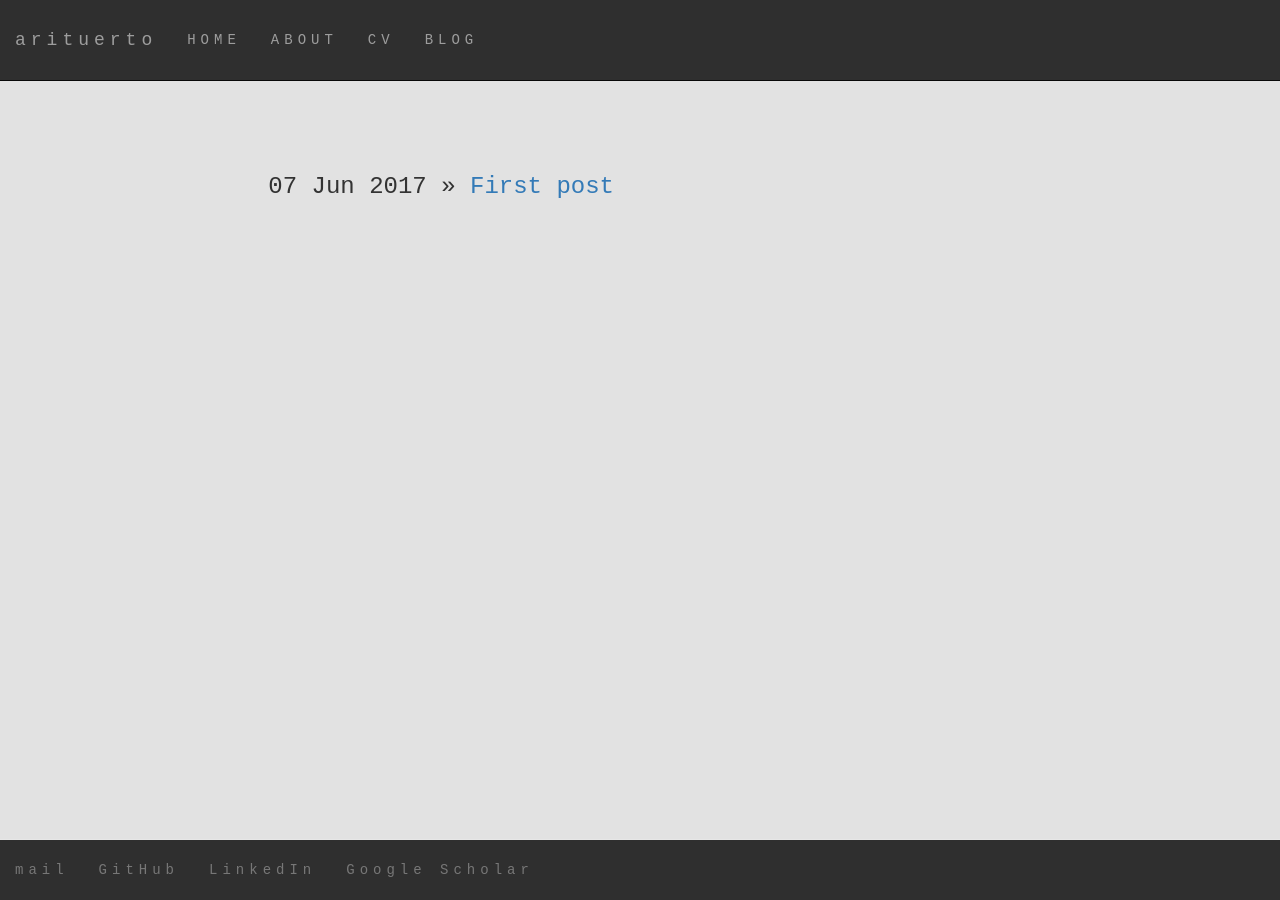
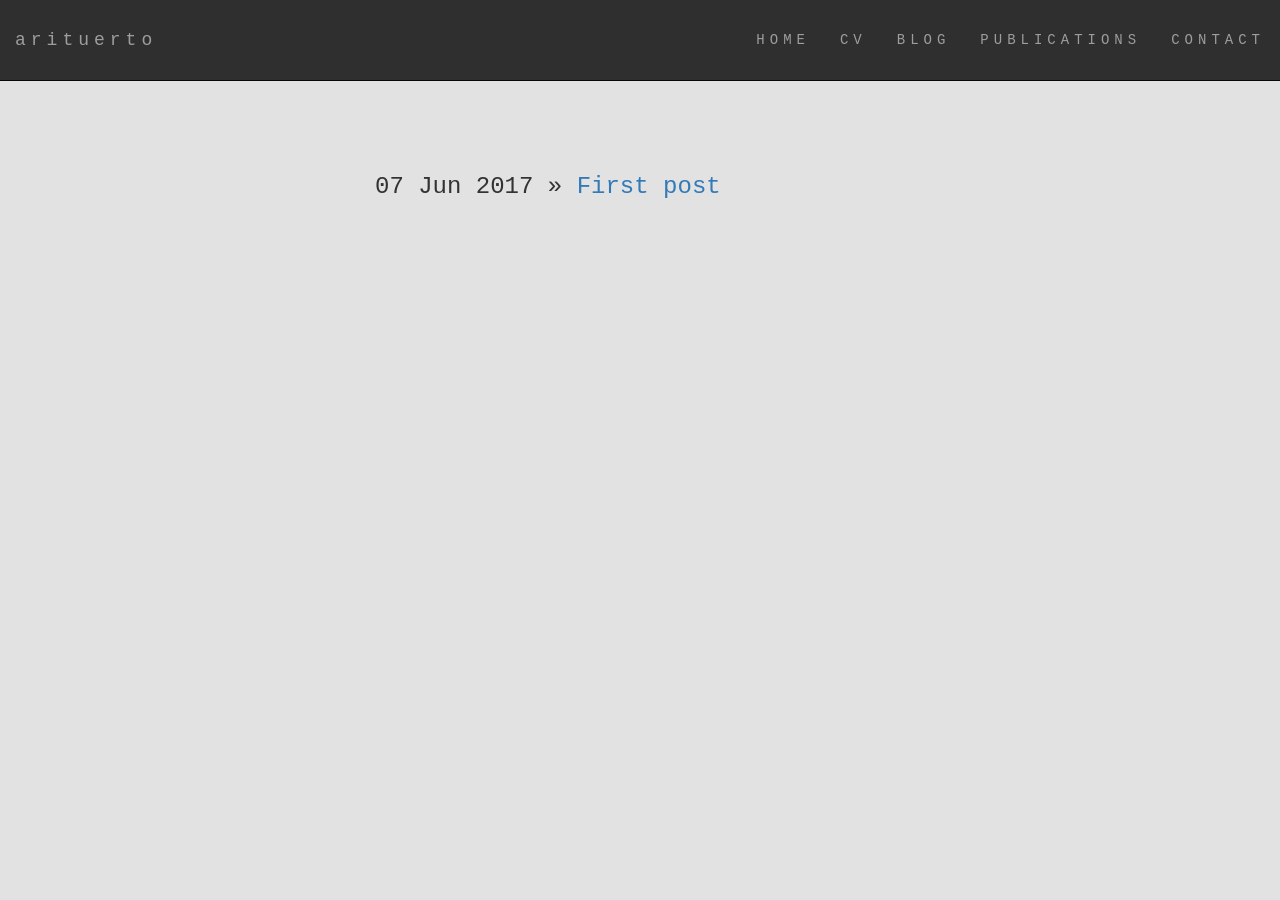
Before and after one commit to arituerto/arituerto.github.io, a Jekyll site: the page built from blog.html, in a window 1280 px wide. Built offline with Jekyll 4.4.1, drawn with Linux system fonts in a browser that asks for light colours; nearby versions of some CDN libraries.

Commit message:
about removed and contact added

```diff
--- a/_config.yml
+++ b/_config.yml
@@ -1,2 +1,5 @@
 name: Alejandro Rituerto Sin
 markdown: kramdown
+
+collections:
+  - publications
--- a/_layouts/default.html
+++ b/_layouts/default.html
@@ -53,11 +53,12 @@
 			      <a class="navbar-brand" href="/">arituerto</a>
 			    </div>
 			    <div class="collapse navbar-collapse" id="myNavbar">
-			      <ul class="nav navbar-nav">
+			      <ul class="nav navbar-nav navbar-right">
 		        	<li><a href="/">HOME</a></li>
-			        <li><a href="/about">ABOUT</a></li>
 		        	<li><a href="/cv">CV</a></li>
 		        	<li><a href="/blog">BLOG</a></li>
+		        	<li><a href="/publications">PUBLICATIONS</a></li>
+		        	<li><a href="/contact">CONTACT</a></li>
 						</ul>
 			    </div>
 			  </div>
@@ -65,23 +66,13 @@
 
 			<div class="container-fluid" style="padding-top: 150px; padding-bottom: 150px">
 				<div class="row">
-					<div class="col-sm-2"></div>
-					<div class="col-sm-8">
+					<div class="col-sm-3"></div>
+					<div class="col-sm-6">
 					{{ content }}
 					</div>
-					<div class="col-sm-2"></div>
+					<div class="col-sm-3"></div>
 				</div>
 			</div>
 
-			<footer class="navbar navbar-default bg-header-footer  navbar-fixed-bottom">
-	    		<ul class="nav navbar-nav">
-	        	<li><a href="mailto:aleritu@gmail.com">mail</span>
-						</a></li>
-	        	<li><a href="https://github.com/arituerto">GitHub</a></li>
-	        	<li><a href="https://linkedin.com/in/alejandro-rituerto-sin-89177371">LinkedIn</a></li>
-	        	<li><a href="https://scholar.google.com/citations?user=Sg8AqEoAAAAJ&hl=en&oi=sra">Google Scholar</a></li>
-				</ul>
-			</footer>
-
 		</body>
 	</html>
--- a/blog/index.html
+++ b/blog.html
@@ -6,7 +6,7 @@ title: BLOG
 	<ul class="posts">
 	  {% for post in site.posts %}
 	    <li>
-				<span>{{ post.date | date_to_string }}</span> » <a href="{{ post.url }}" title="{{ post.title }}">{{ post.title }}</a>
+				<span>{{ post.date | date_to_string }}</span> » <a href="{{ post.url }}">{{ post.title }}</a>
 			</li>
 	  {% endfor %}
 	</ul>
```
Also changed, not shown: about.md (deleted, +0 -5 lines), contact.md (added, +11 -0 lines), publications.md (added, +29 -0 lines).
